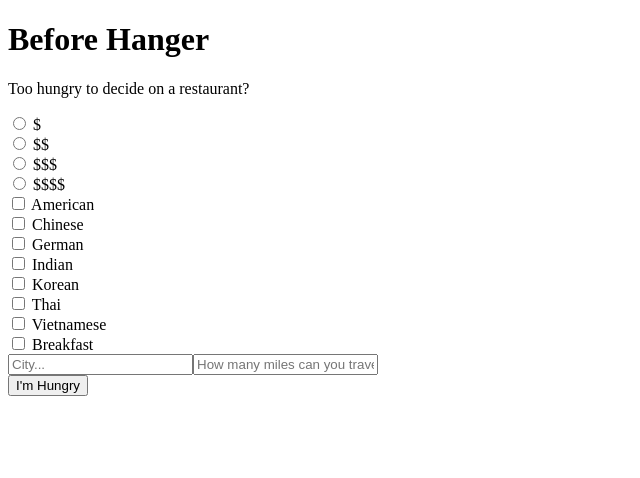
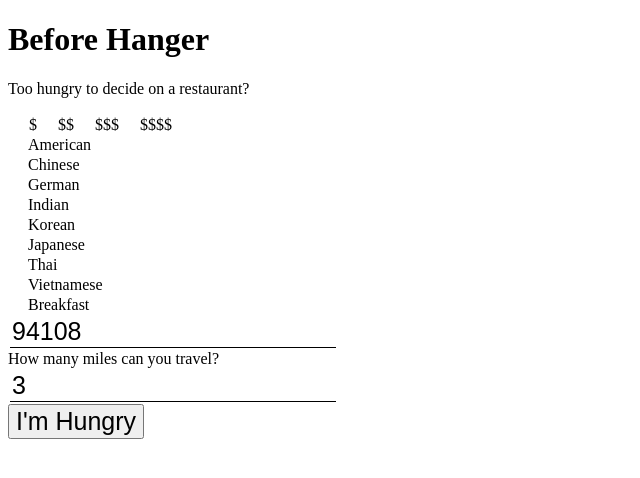
Before and after one commit to kellymhli/before-hanger, a React (Create React App) app: page / in a window 1280 px wide. Shown: the top 478 px of the page, without its empty margins (0-640 px from the left). Built offline with nearby package versions, Linux system fonts and the light colour scheme; no server answers.

Commit message:
Sytling form

```diff
--- a/src/App.css
+++ b/src/App.css
@@ -40,3 +40,29 @@
 .app-title {
   font-weight: 10px;
 }
+
+input[type="text"] {
+  border-width: 0px;
+  outline: none;
+  border-bottom: 1px solid;
+  margin: 2px;
+  font-size: 25px;
+}
+
+input[type="radio"], input[type="checkbox"] {
+  visibility: hidden;
+}
+
+label {
+  cursor: pointer;
+}
+
+input:checked + label {
+  font-weight: 900;
+  font-size: larger;
+  color:#1DB954;
+}
+
+button {
+  font-size: 25px;
+}
--- a/src/components/Form.js
+++ b/src/components/Form.js
@@ -4,25 +4,40 @@ const Form = props => (
     <form onSubmit={props.getOptions}>
         <div className="form-container">
             <div className="price-container">
-                <input type="radio" name="price" value="1" /> $
-                <br /><input type="radio" name="price" value="2" /> $$
-                <br /><input type="radio" name="price" value="3" /> $$$
-                <br /><input type="radio" name="price" value="4" /> $$$$
+                <input type="radio" name="price" value="1" id="radio1" />
+                <label for="radio1">$</label>
+                <input type="radio" name="price" value="2" id="radio2" />
+                <label for="radio2">$$</label>
+                <input type="radio" name="price" value="3" id="radio3" />
+                <label for="radio3">$$$</label>
+                <input type="radio" name="price" value="4" id="radio4" />
+                <label for="radio4">$$$$</label>
             </div>
 
             <div className="cuisine-container">
-                <input type="checkbox" name="cuisine" value="am" /> American
-                <br /><input type="checkbox" name="cuisine" value="chinese" /> Chinese
-                <br /><input type="checkbox" name="cuisine" value="german" /> German
-                <br /><input type="checkbox" name="cuisine" value="indian" /> Indian
-                <br /><input type="checkbox" name="cuisine" value="krorean" /> Korean
-                <br /><input type="checkbox" name="cuisine" value="thai" /> Thai
-                <br /><input type="checkbox" name="cuisine" value="vietnamese" /> Vietnamese
-                <br /><input type="checkbox" name="cuisine" value="breakfast" /> Breakfast
+                <input type="checkbox" name="cuisine" value="am" id="am"/>
+                <label for="am">American</label>
+                <br /><input type="checkbox" name="cuisine" value="chinese" id="ch" />
+                <label for="ch">Chinese</label>
+                <br /><input type="checkbox" name="cuisine" value="german" id="gm" />
+                <label for="gm">German</label>
+                <br /><input type="checkbox" name="cuisine" value="indian" id="in" />
+                <label for="in">Indian</label>
+                <br /><input type="checkbox" name="cuisine" value="krorean" id="kr" />
+                <label for="kr">Korean</label>
+                <br /><input type="checkbox" name="cuisine" value="japanese" id="jp" />
+                <label for="jp">Japanese</label>
+                <br /><input type="checkbox" name="cuisine" value="thai" id="th" />
+                <label for="th">Thai</label>
+                <br /><input type="checkbox" name="cuisine" value="vietnamese" id="vt" />
+                <label for="vt">Vietnamese</label>
+                <br /><input type="checkbox" name="cuisine" value="breakfast" id="bk" />
+                <label for="bk">Breakfast</label>
             </div>
             <div>
-                <input type="text" name="city" placeholder="City..." />
-                <input type="text" name="radius" placeholder="How many miles can you travel?" />
+                <input type="text" name="city" placeholder="City..." defaultValue="94108"/><br />
+                How many miles can you travel?<br />
+                <input type="text" name="radius" placeholder="How many miles can you travel?" defaultValue="3" />
             </div>
             <button>I'm Hungry</button>
         </div>
--- a/src/components/Restaurant.js
+++ b/src/components/Restaurant.js
@@ -3,22 +3,21 @@ import React from 'react';
 const Restaurant = props => {
     return (
         <div className="restaurant-container">
-            Restaurant result
-            <p>
+            <h1>You're going here: </h1>
+            <div>
                 <br />{props.id}
-                <br />{props.name}
-                <br />{props.imgUrl}
-                <br />{props.url}
-                <br /><a href={props.url}>Link</a>
-                <br />{props.reviewCount}
-                <br />{props.price}
-                <br />{props.rating}
+                <br /><h2>{props.name}</h2>
+                <br /><img src={props.imgUrl} alt="{props.name} Image" width="300" height="200"></img>
+                <br /><a href={props.url}>Yelp Link</a>
+                <br />Reviews: {props.reviewCount}
+                <br />Price: {props.price}
+                <br />Rating: {props.rating}
                 <br />{props.lat}
                 <br />{props.long}
-                <br />{props.phone}
+                <br />Call: {props.phone}
                 <br />{props.displayAddress[0]}
                 <br />{props.displayAddress[1]}
-            </p>
+            </div>
         </div>
     );
 };
```
Also changed, not shown: src/index.css (line endings or trailing spaces).
